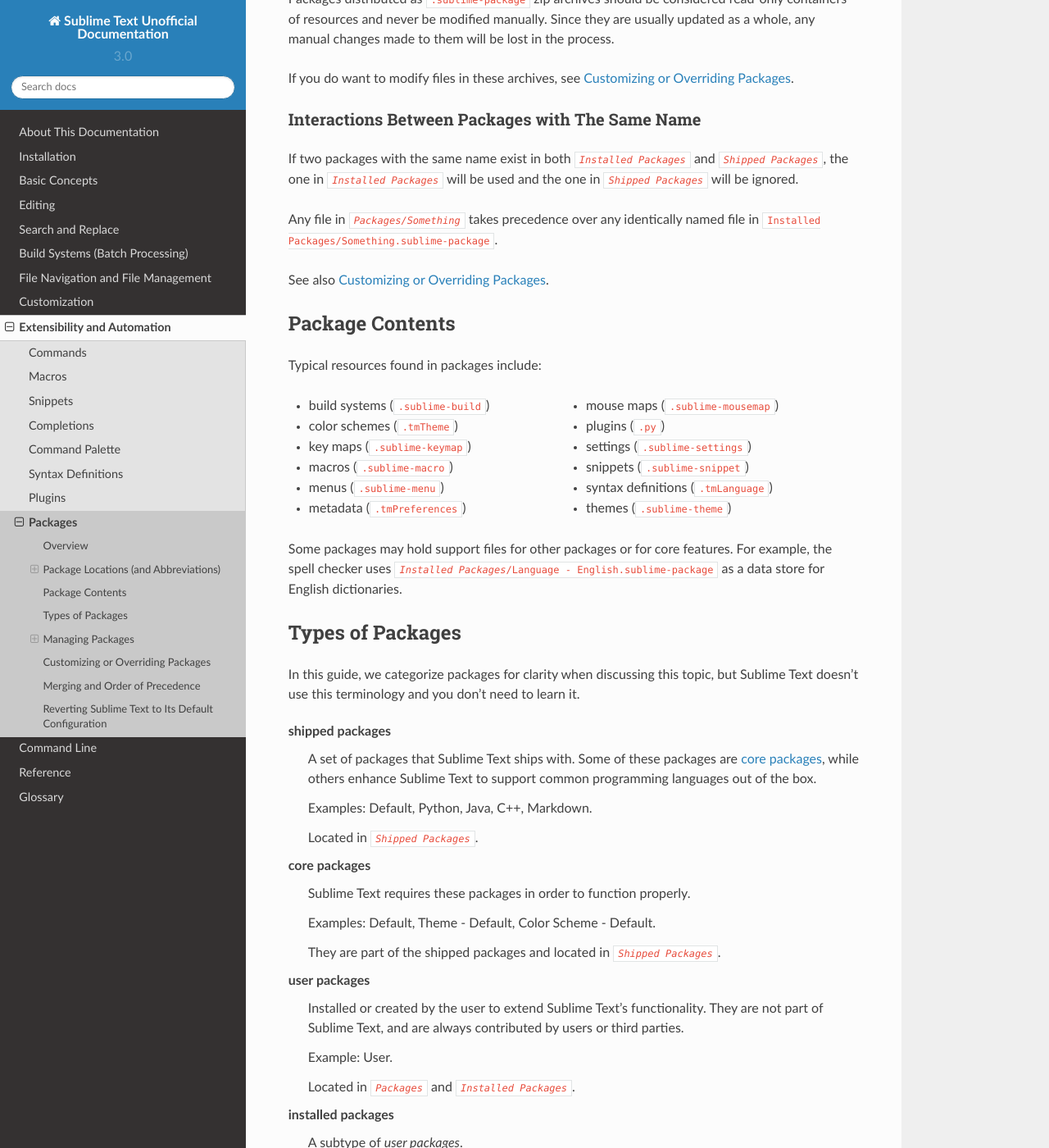
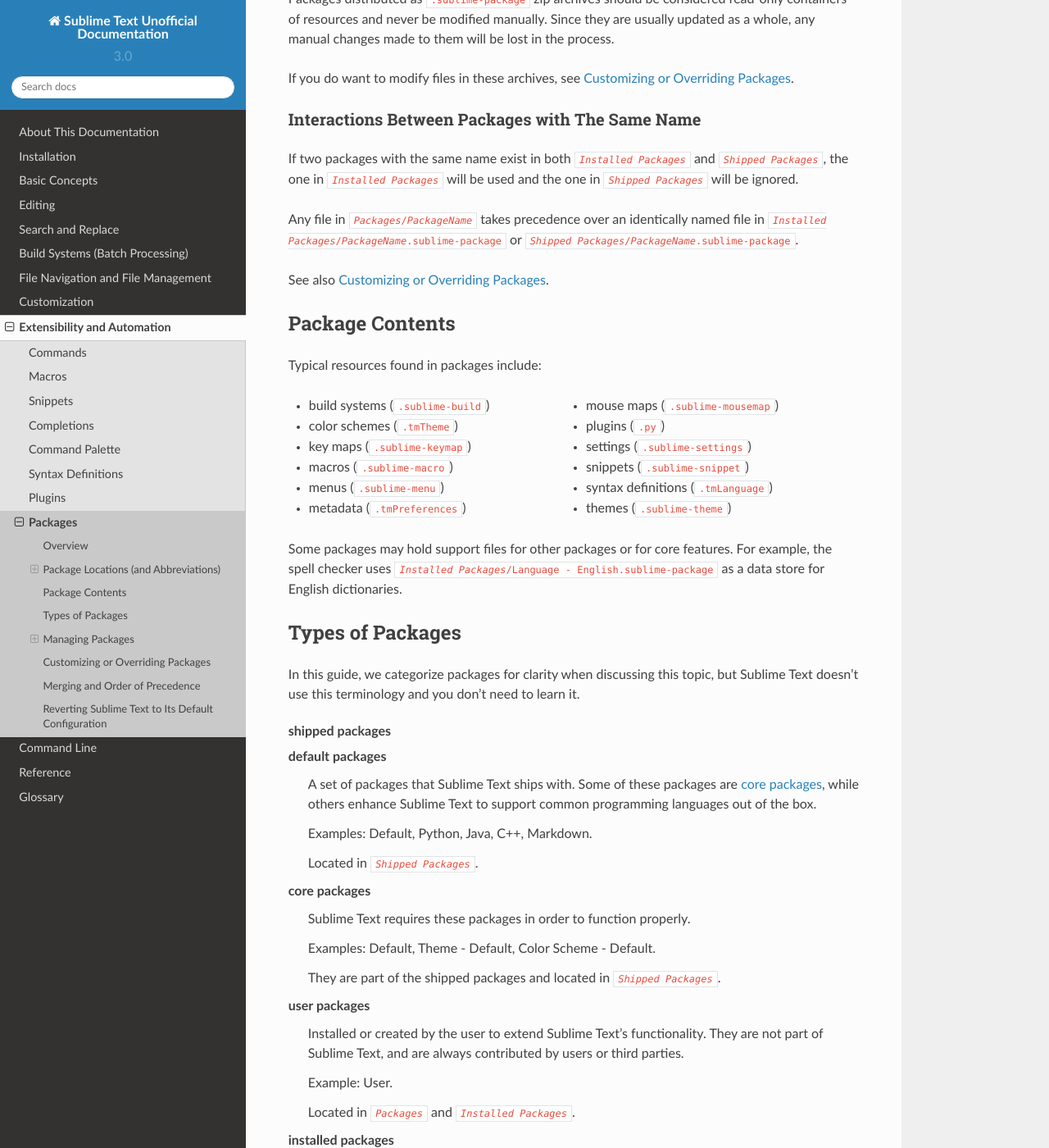
Before and after one commit to guillermooo/sublime-undocs, a Sphinx documentation site: the page built from source/extensibility/packages.rst, in a window 1280 px wide and 1400 px high, scrolled down 1152 px. Shown: the whole window at 82% size. Built offline with Sphinx 7.4.7 and the Read the Docs theme 2.0.0, drawn with Linux system fonts in a browser that asks for light colours; some of the changed text lies outside the part shown.

Commit message:
Pass on recent packages changes

```diff
--- a/source/extensibility/packages.rst
+++ b/source/extensibility/packages.rst
@@ -71,8 +71,10 @@
 the one in :file:`{Installed Packages}` will be used
 and the one in :file:`{Shipped Packages}` will be ignored.
 
-Any file in :file:`{Packages/Something}` takes precedence
-over any identically named file in :file:`Installed Packages/Something.sublime-package`.
+Any file in :file:`{Packages}/{PackageName}` takes precedence
+over an identically named file
+in :file:`{Installed Packages}/{PackageName}.sublime-package`
+or :file:`{Shipped Packages}/{PackageName}.sublime-package`.
 
 See also :ref:`overriding-packages`.
 
@@ -119,6 +120,7 @@
 .. glossary::
 
    **shipped packages**
+   **default packages**
       A set of packages
       that Sublime Text ships with.
       Some of these packages are :term:`core packages`,
```
Also changed, not shown: other parts of source/extensibility/packages.rst (+5 -6 lines).
